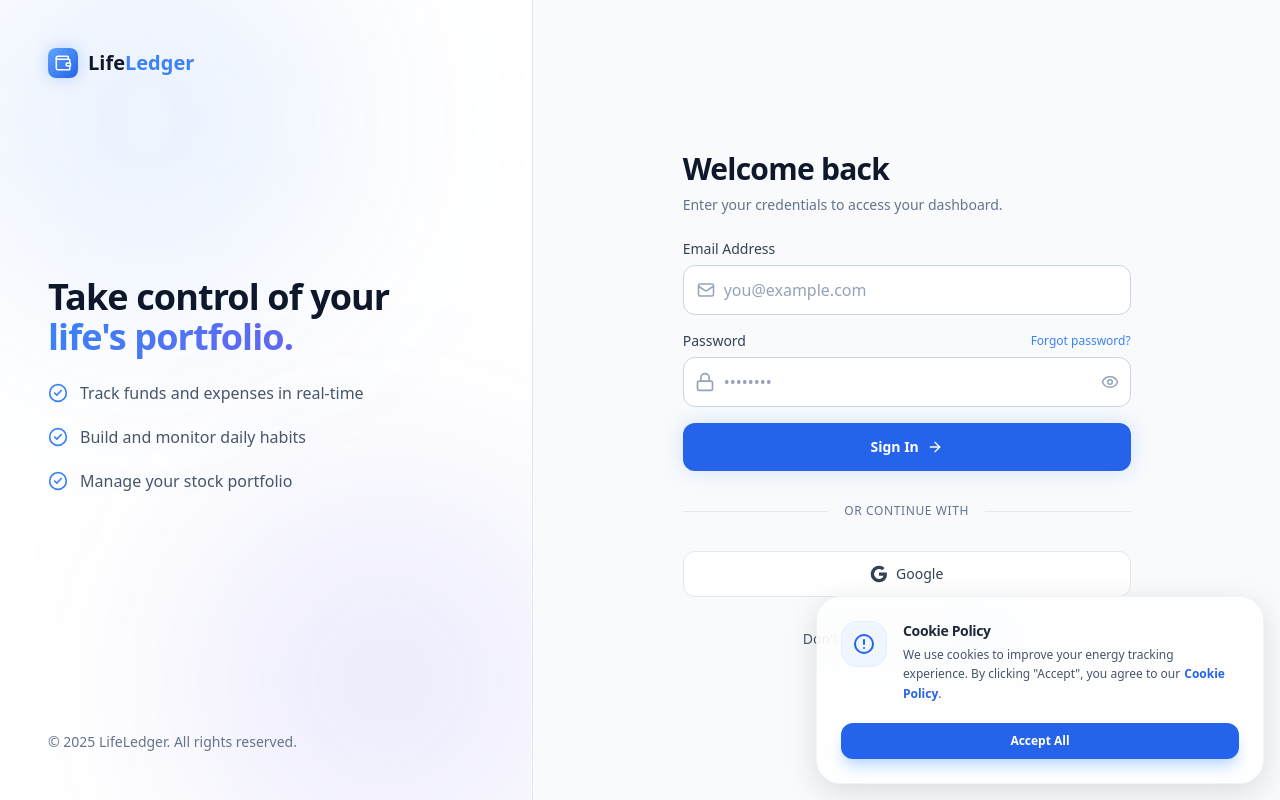
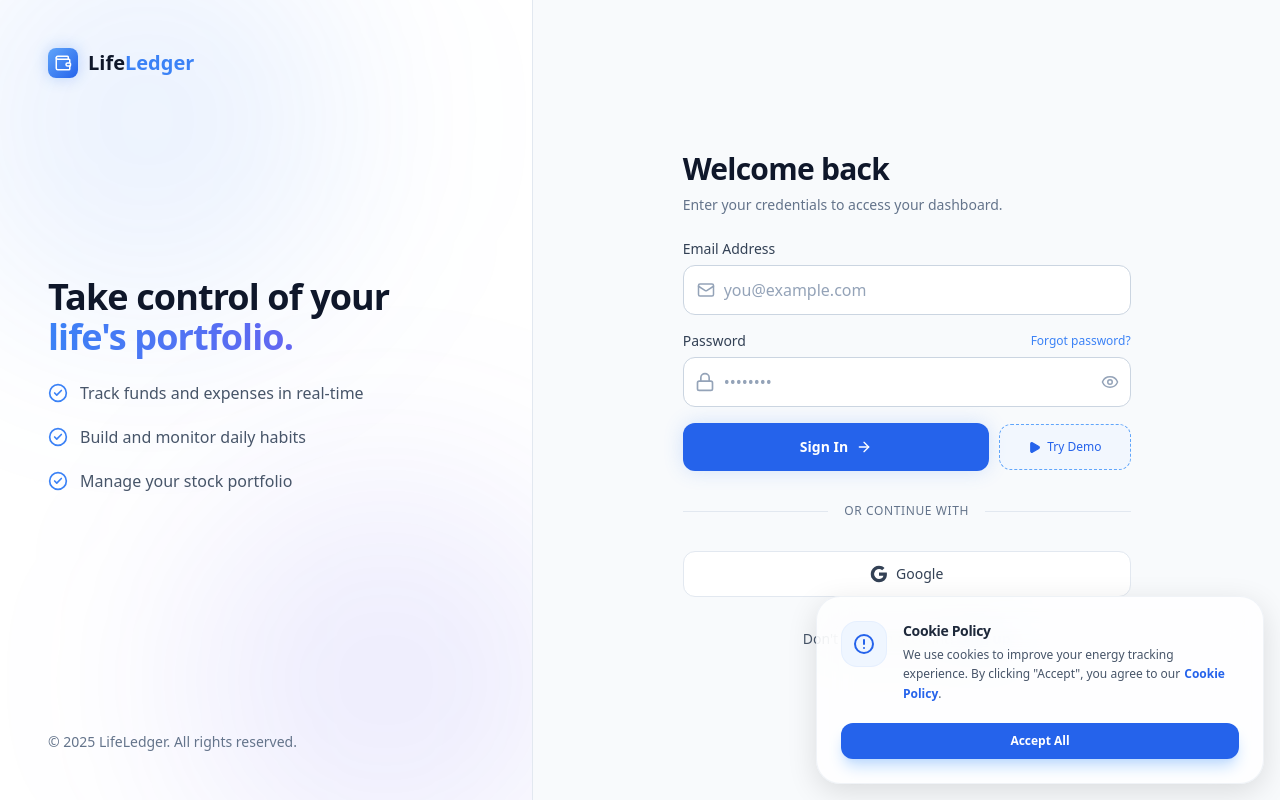
Before and after one commit to abhaymishra07/LifeLedger, a React (Vite) app: page /auth in a window 1280 px wide. Built offline with nearby package versions, Linux system fonts and the light colour scheme; no server answers.

Commit message:
feat: add Try Demo button on login page with Play icon

```diff
--- a/package.json
+++ b/package.json
@@ -27,7 +27,6 @@
     "@types/react-dom": "^19.1.9",
     "@vitejs/plugin-react": "^5.0.4",
     "autoprefixer": "^10.4.21",
-    "baseline-browser-mapping": "^2.10.0",
     "eslint": "^9.36.0",
     "eslint-plugin-react-hooks": "^5.2.0",
     "eslint-plugin-react-refresh": "^0.4.22",
--- a/src/components/auth.jsx
+++ b/src/components/auth.jsx
@@ -9,7 +9,8 @@ import {
   ArrowRight,
   CheckCircle2,
   Eye,
-  EyeOff
+  EyeOff,
+  Play
 } from "lucide-react";
 import { auth, db } from "../firebase";
 import {
@@ -280,15 +281,49 @@ export default function Auth() {
                 </div>
               )}
 
+              {/* Login: Sign In (70%) + Try Demo (30%) side by side */}
+              {isLogin && (
+                <div className="flex items-center gap-2.5 mt-4">
+                  <motion.button
+                    disabled={isLoading}
+                    whileHover={{ scale: isLoading ? 1 : 1.01 }}
+                    whileTap={{ scale: isLoading ? 1 : 0.99 }}
+                    className="w-[70%] py-3.5 rounded-xl bg-blue-600 hover:bg-blue-700 dark:bg-blue-600 dark:hover:bg-blue-500 text-white font-bold text-sm shadow-[0_0_20px_rgba(59,130,246,0.2)] hover:shadow-[0_0_25px_rgba(59,130,246,0.4)] transition-all flex items-center justify-center gap-2 group disabled:opacity-70 disabled:cursor-not-allowed"
+                  >
+                    {isLoading ? "Please wait..." : "Sign In"}
+                    {!isLoading && <ArrowRight size={16} className="group-hover:translate-x-1 transition-transform" />}
+                  </motion.button>
+
+                  <motion.button
+                    type="button"
+                    whileHover={{ scale: 1.02 }}
+                    whileTap={{ scale: 0.97 }}
+                    onClick={() =>
+                      setFormData((prev) => ({
+                        ...prev,
+                        email: "a@gmail.com",
+                        password: "123456",
+                      }))
+                    }
+                    className="w-[30%] py-3.5 rounded-xl border border-dashed border-blue-400 dark:border-blue-500/60 bg-blue-50/60 dark:bg-blue-500/10 text-blue-600 dark:text-blue-400 hover:bg-blue-100 dark:hover:bg-blue-500/20 font-medium text-xs transition-all flex items-center justify-center gap-1.5"
+                  >
+                    <Play size={13} className="fill-current" /> Try Demo
+                  </motion.button>
+                </div>
+              )}
+
+              {/* Signup: full-width Create Account button */}
+              {!isLogin && (
                 <motion.button
                   disabled={isLoading}
                   whileHover={{ scale: isLoading ? 1 : 1.01 }}
                   whileTap={{ scale: isLoading ? 1 : 0.99 }}
                   className="w-full py-3.5 mt-4 rounded-xl bg-blue-600 hover:bg-blue-700 dark:bg-blue-600 dark:hover:bg-blue-500 text-white font-bold text-sm shadow-[0_0_20px_rgba(59,130,246,0.2)] hover:shadow-[0_0_25px_rgba(59,130,246,0.4)] transition-all flex items-center justify-center gap-2 group disabled:opacity-70 disabled:cursor-not-allowed"
                 >
-                {isLoading ? "Please wait..." : (isLogin ? "Sign In" : "Create Account")}
+                  {isLoading ? "Please wait..." : "Create Account"}
                   {!isLoading && <ArrowRight size={16} className="group-hover:translate-x-1 transition-transform" />}
                 </motion.button>
+              )}
             </form>
 
             {/* Divider */}
```
Also changed, not shown: 1 other file (tests, documents, lock files or other folders). Lines whose indentation alone changed are shown as unchanged.
